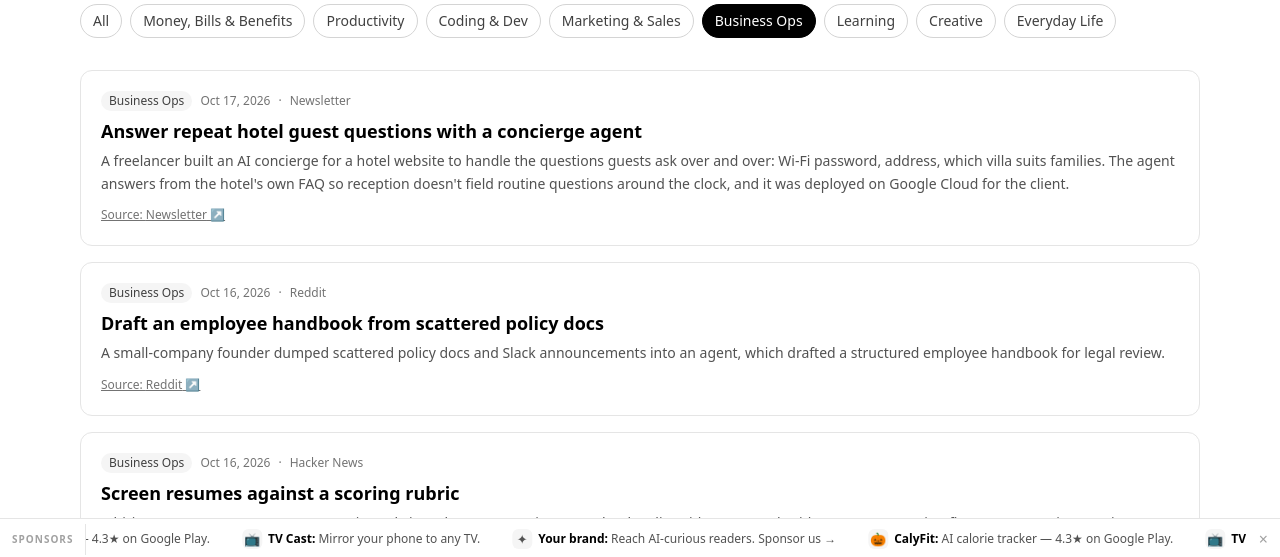
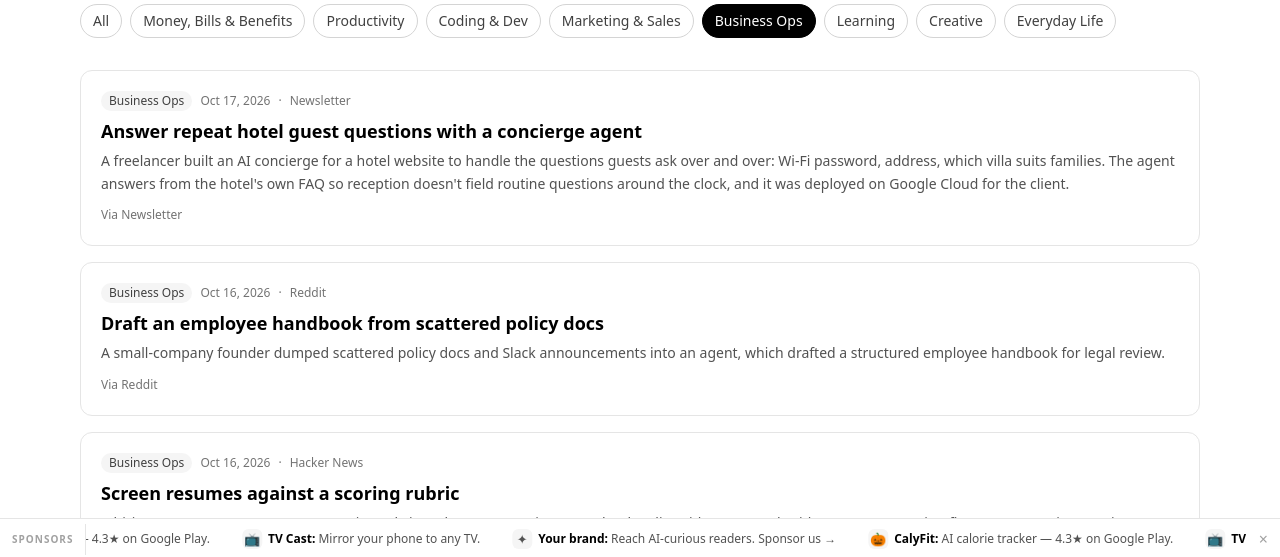
Before and after one commit to Stropurbo/bank-statement-frontend, a React (Vite) app: page /topic/business-ops in a window 1280 px wide. Shown: the part 241-798 px from the top of the page. Built offline with nearby package versions, Linux system fonts and the light colour scheme.

Commit message:
Fix misleading source links: render plain Via <source> text for generic domain-root URLs instead of linking to homepages

```diff
--- a/src/components/UseCaseCard.jsx
+++ b/src/components/UseCaseCard.jsx
@@ -1,4 +1,16 @@
 import { topicBySlug } from "../data/topics";
+
+// Returns true for bare domain-root URLs (e.g. https://reddit.com) that are
+// not real links to the original post — these render as plain "Via <source>"
+// text instead of a misleading hyperlink.
+function isGenericSourceUrl(url) {
+  try {
+    const u = new URL(url);
+    return u.pathname === "/" && !u.search && !u.hash;
+  } catch {
+    return true;
+  }
+}
 
 export default function UseCaseCard({ item }) {
   const topic = topicBySlug(item.topic);
@@ -26,6 +38,11 @@ export default function UseCaseCard({ item }) {
         {item.title}
       </h3>
       <p className="text-neutral-600 text-sm leading-relaxed dark:text-neutral-300">{item.summary}</p>
+      {isGenericSourceUrl(item.sourceUrl) ? (
+        <span className="inline-block mt-3 text-xs text-neutral-500 dark:text-neutral-400">
+          Via {item.source}
+        </span>
+      ) : (
         <a
           href={item.sourceUrl}
           target="_blank"
@@ -34,6 +51,7 @@ export default function UseCaseCard({ item }) {
         >
           Source: {item.source} ↗
         </a>
+      )}
     </article>
   );
 }
--- a/src/components/UseCaseModal.jsx
+++ b/src/components/UseCaseModal.jsx
@@ -9,6 +9,18 @@ import {
   fmtDate,
 } from "../lib/usecases";
 import { useEngagement } from "../lib/engagement";
+
+// Returns true for bare domain-root URLs (e.g. https://reddit.com) that are
+// not real links to the original post — the "Read the original" button is
+// hidden for those and plain "Via <source>" text is shown instead.
+function isGenericSourceUrl(url) {
+  try {
+    const u = new URL(url);
+    return u.pathname === "/" && !u.search && !u.hash;
+  } catch {
+    return true;
+  }
+}
 
 function CopyPrompt({ prompt, agent }) {
   const [copied, setCopied] = useState(false);
@@ -158,6 +170,11 @@ export default function UseCaseModal() {
           )}
 
           <div className="flex items-center gap-2 mb-6 flex-wrap">
+            {isGenericSourceUrl(item.sourceUrl) ? (
+              <span className="text-sm text-neutral-500 dark:text-neutral-400">
+                Via {item.source}
+              </span>
+            ) : (
               <a
                 href={item.sourceUrl}
                 target="_blank"
@@ -166,6 +183,7 @@ export default function UseCaseModal() {
               >
                 Read the original ↗
               </a>
+            )}
             <button
               onClick={() => toggleVote(item.id)}
               className={`text-sm font-medium rounded-full px-4 py-2 border transition-colors ${
--- a/src/pages/UseCasePage.jsx
+++ b/src/pages/UseCasePage.jsx
@@ -6,6 +6,18 @@ import { useEngagement } from "../lib/engagement";
 import { usePageTitle } from "../lib/usePageTitle";
 import NewsletterSignup from "../components/NewsletterSignup";
 import NotFound from "./NotFound";
+
+// Returns true for bare domain-root URLs (e.g. https://reddit.com) that are
+// not real links to the original post — the "Read the original" button is
+// hidden for those and plain "Via <source>" text is shown instead.
+function isGenericSourceUrl(url) {
+  try {
+    const u = new URL(url);
+    return u.pathname === "/" && !u.search && !u.hash;
+  } catch {
+    return true;
+  }
+}
 
 function CopyPrompt({ prompt }) {
   const [copied, setCopied] = useState(false);
@@ -153,6 +165,11 @@ export default function UseCasePage() {
         >
           {shared ? "Link copied!" : "Share"}
         </button>
+        {isGenericSourceUrl(item.sourceUrl) ? (
+          <span className="text-sm text-neutral-500 dark:text-neutral-400 ml-1">
+            Via {item.source}
+          </span>
+        ) : (
           <a
             href={item.sourceUrl}
             target="_blank"
@@ -161,6 +178,7 @@ export default function UseCasePage() {
           >
             Read the original ↗
           </a>
+        )}
       </div>
 
       {related.length > 0 && (
```
Lines whose indentation alone changed are shown as unchanged.
